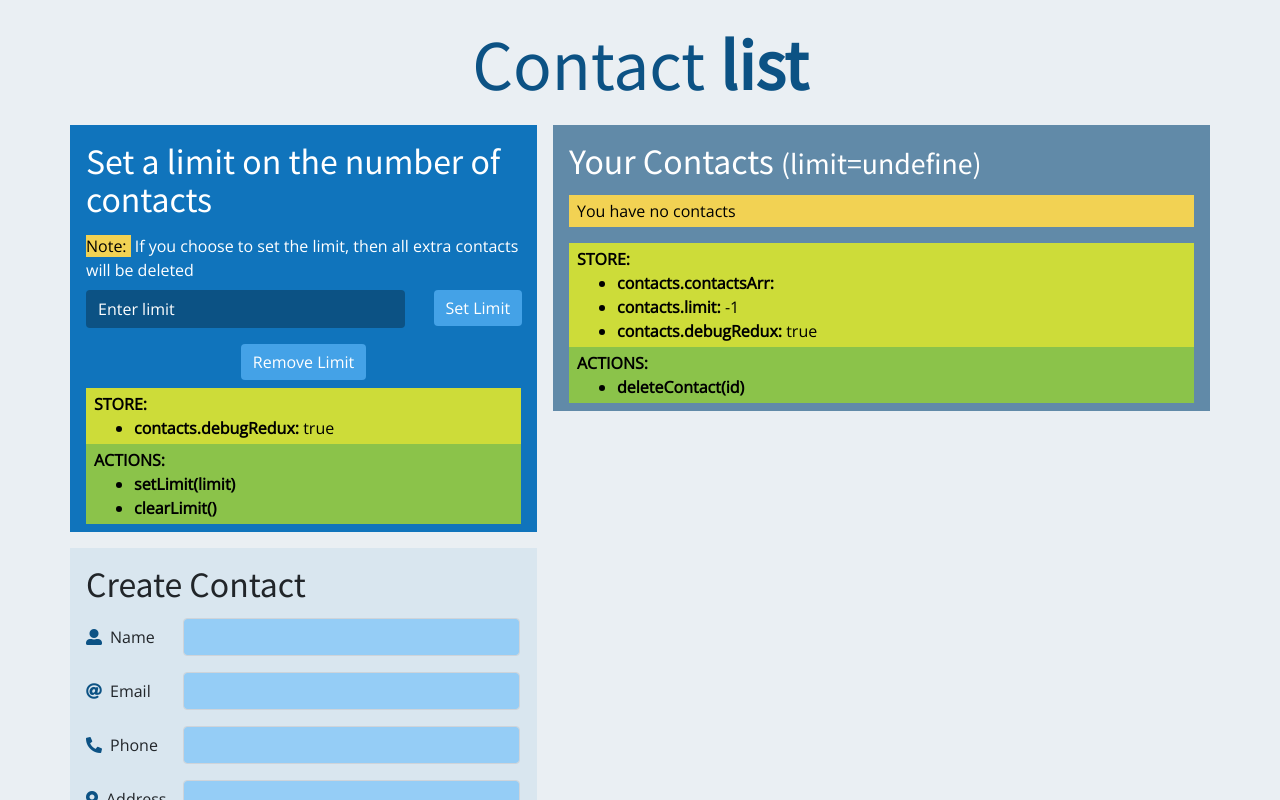
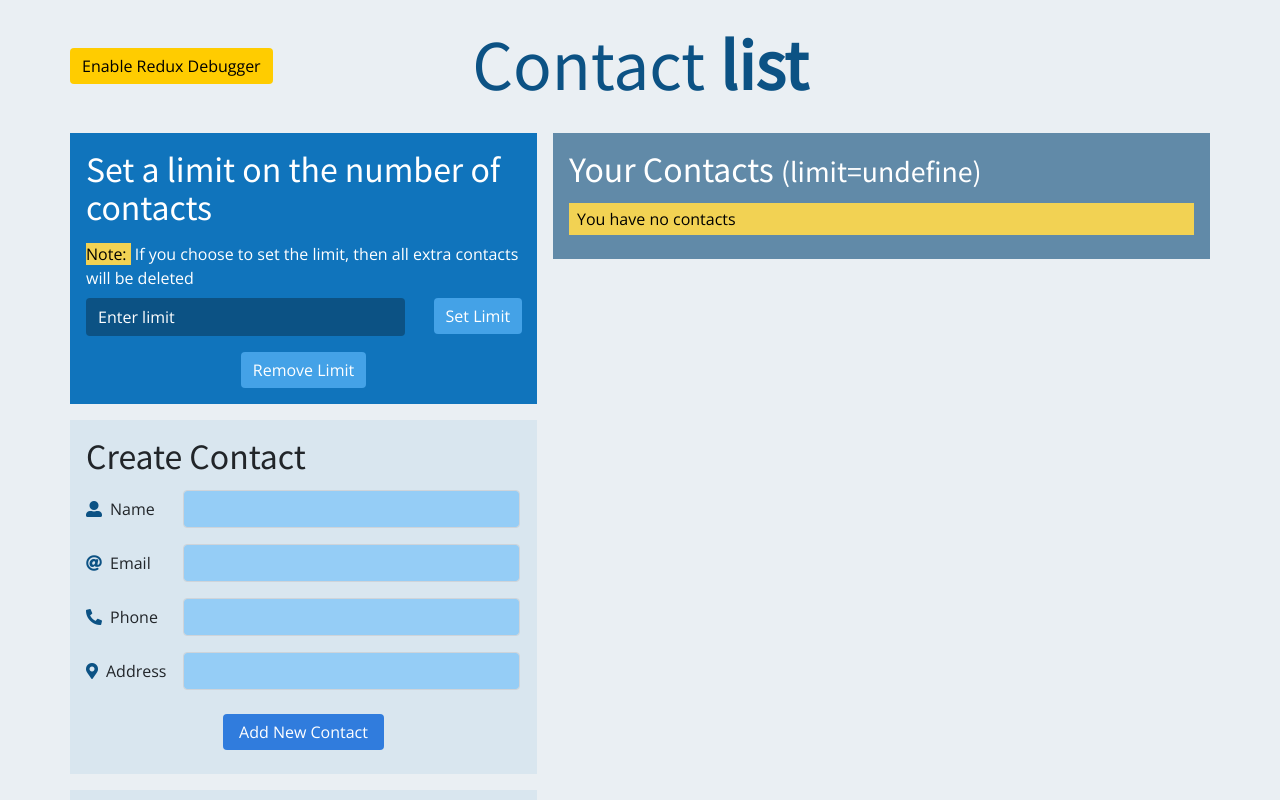
Before and after one commit to IlanitSmul/ContactAppWithRedux, a React (Create React App) app: page / in a window 1280 px wide. Shown: the top 800 px of the page. Built offline with nearby package versions, Linux system fonts and the light colour scheme.

Commit message:
add redux debuggin mode - add button

```diff
--- a/src/actions/actionsTypes.js
+++ b/src/actions/actionsTypes.js
@@ -4,3 +4,6 @@ export const DELETE_CONTACT = 'DELETE_CONTACT';
 
 export const SET_LIMIT = 'SET_LIMIT';
 export const CLEAR_LIMIT = 'CLEAR_LIMIT';
+
+export const DISABLE_REDUX_DEBUGGER = 'DISABLE_REDUX_DEBUGGER';
+export const ENABLE_REDUX_DEBUGGER = 'ENABLE_REDUX_DEBUGGER';
--- a/src/actions/index.js
+++ b/src/actions/index.js
@@ -3,7 +3,13 @@ export {
     addContactAction,
     deleteContact,
 } from './contacts';
+
 export {
     setLimitAction,
     clearLimitAction,
 } from './limit';
+
+export {
+    disableReduxDebuggerAction,
+    enableReduxDebuggerAction
+} from './reduxDebugger';
--- /dev/null
+++ b/src/actions/reduxDebugger.js
@@ -0,0 +1,9 @@
+import * as actionTypes from './actionsTypes';
+
+export const disableReduxDebuggerAction = () => ({
+    type: actionTypes.DISABLE_REDUX_DEBUGGER,
+})
+
+export const enableReduxDebuggerAction = () => ({
+    type: actionTypes.ENABLE_REDUX_DEBUGGER,
+})
--- a/src/components/App.css
+++ b/src/components/App.css
@@ -1,6 +1,10 @@
 /* ----------------------------------------------------- */
 /* header                                               */
 /* ----------------------------------------------------- */
+
+.header {
+	align-self: center;
+}
 
 .header h1 {
 	font-family: 'Noto Sans JP', sans-serif;
--- a/src/components/App.js
+++ b/src/components/App.js
@@ -3,14 +3,24 @@ import AddContact from '../containers/AddContact'
 import AddRandomContact from '../containers/AddRandomContact'
 import ContactList from '../containers/ContactList'
 import LimitContactListSize from '../containers/LimitContactListSize'
+import ReduxDebugger from '../containers/ReduxDebugger'
 
 import './App.css';
 
 const App = () => (
     <div className="container">
 
-        <div className="header my-4">
-            <h1>Contact <span>list</span></h1>
+        <div className="row">
+
+            <div className="header my-4 col-3 p-0 m-0">
+                <ReduxDebugger />
+            </div>
+            <div className="header my-4 col-6 p-0 m-0">
+                <h1>Contact <span>list</span></h1>
+            </div>
+            <div className="header my-4 col-3 p-0 m-0">
+            </div>
+
         </div>
 
         <div className="row">
--- /dev/null
+++ b/src/containers/ReduxDebugger.js
@@ -0,0 +1,65 @@
+import React, { Component } from 'react';
+import { connect } from 'react-redux'
+import { disableReduxDebuggerAction, enableReduxDebuggerAction } from '../actions'
+
+class ReduxDebugger extends Component {
+
+    render() {
+
+        // redux debugging
+        let renderedReduxDebuggin = ''
+        if (this.props.debugRedux) {
+            renderedReduxDebuggin =
+                <div>
+                    <p className="redux-debugging-store py-1 px-2 my-0">
+                        <span className="bolder">STORE:</span>
+                        <ul className="m-0">
+                            <li><span className="bolder">contacts.debugRedux: </span>{(this.props.debugRedux.toString())}</li>
+                        </ul>
+                    </p>
+                    <p className="redux-debugging-action py-1 px-2 my-0">
+                        <span className="bolder">ACTIONS:</span>
+                        <ul className="m-0">
+                            <li><span className="bolder">disableReduxDebugger()</span></li>
+                            <li><span className="bolder">enableReduxDebugger()</span></li>
+                        </ul>
+                    </p>
+                </div>
+        }
+
+        let renderedButton = '';
+        if (this.props.debugRedux) {
+            renderedButton =
+                <button type="submit" className="btn btn-primary yellow-btn" onClick={this.props.disableReduxDebugger}>
+                    Disable Redux Debugger
+                </button>;
+        } else {
+            renderedButton =
+                <button type="submit" className="btn btn-primary yellow-btn" onClick={this.props.enableReduxDebugger}>
+                    Enable Redux Debugger
+            </button>;
+        }
+
+        return (
+            <div>
+                {renderedButton}
+                {renderedReduxDebuggin}
+            </div>
+        )
+    }
+}
+
+const mapStateToProps = state => {
+    return {
+        debugRedux: state.contacts.debugRedux,
+    }
+};
+
+const mapDispatchToProps = disaptch => {
+    return {
+        disableReduxDebugger: () => { disaptch(disableReduxDebuggerAction()); },
+        enableReduxDebugger: () => { disaptch(enableReduxDebuggerAction()); },
+    }
+}
+
+export default connect(mapStateToProps, mapDispatchToProps)(ReduxDebugger);
--- a/src/index.css
+++ b/src/index.css
@@ -13,6 +13,11 @@ h2 {
 
 button {
     border-color: unset;
+}
+.btn.yellow-btn {
+	color: black;
+	background-color: #ffcc00;
+	border: unset;
 }
 
 .error-message, .message {
--- a/src/reducers/contacts.js
+++ b/src/reducers/contacts.js
@@ -4,7 +4,7 @@ const initialState = {
     contactsArr: [],
     limit: -1,
     canAdd: true,
-    debugRedux: true
+    debugRedux: false
 };
 const reducer = (state = initialState, action) => {
     switch (action.type) {
@@ -20,6 +20,11 @@ const reducer = (state = initialState, action) => {
             return limitContactListUtil(state, action);
         case actionTypes.CLEAR_LIMIT:
             return updateObject(state, { limit: -1, canAdd: true });
+
+        case actionTypes.DISABLE_REDUX_DEBUGGER:
+            return updateObject(state, { debugRedux: false });
+        case actionTypes.ENABLE_REDUX_DEBUGGER:
+            return updateObject(state, { debugRedux: true });
 
         default:
             return state
```
